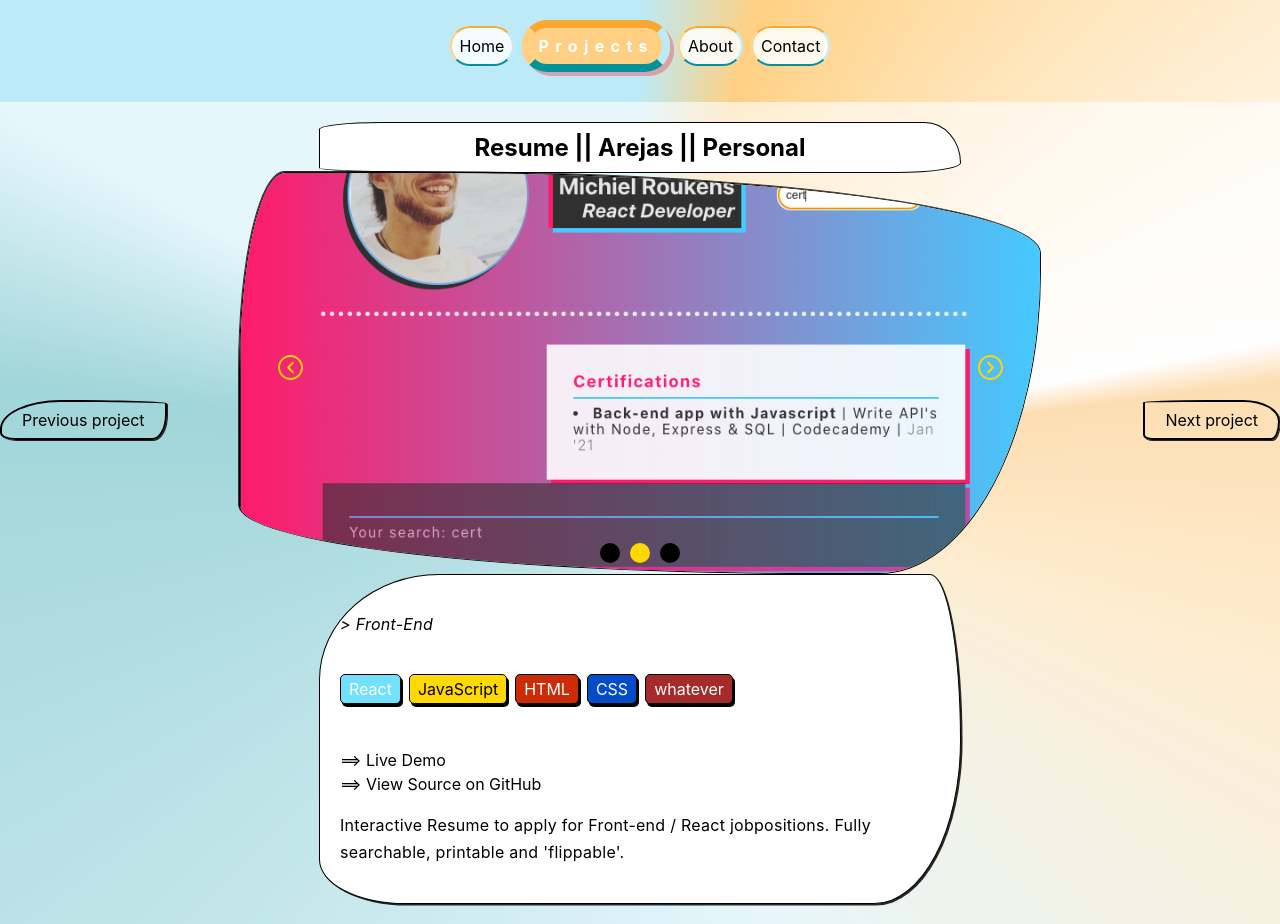
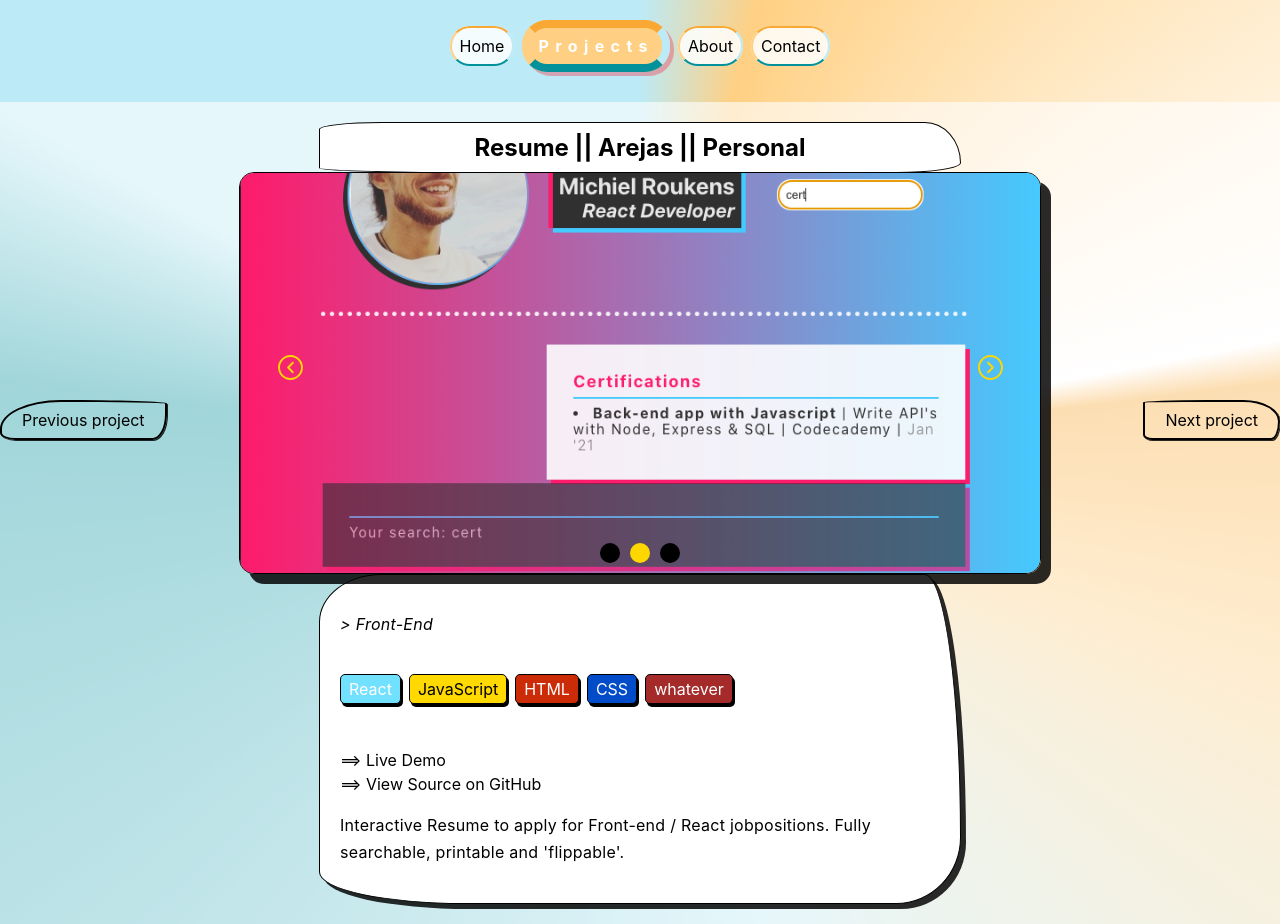
Before and after one commit to arejasverduras/portfolio, a React (Create React App) app: page /projects/1 in a window 1280 px wide. Built offline with nearby package versions, Linux system fonts and the light colour scheme.

Commit message:
disable animations

```diff
--- a/src/App.css
+++ b/src/App.css
@@ -615,10 +615,10 @@ text-align: left;
 @media (prefers-reduced-motion: no-preference) {
    .imageSlider
   {
-    animation: borderFloat  10s infinite alternate;
+    /* animation: borderFloat  10s infinite alternate; */
   }
   .projectContent {
-    animation: borderFloatSoft 20s infinite alternate;
+    /* animation: borderFloatSoft 20s infinite alternate; */
   }
 }
 
```
